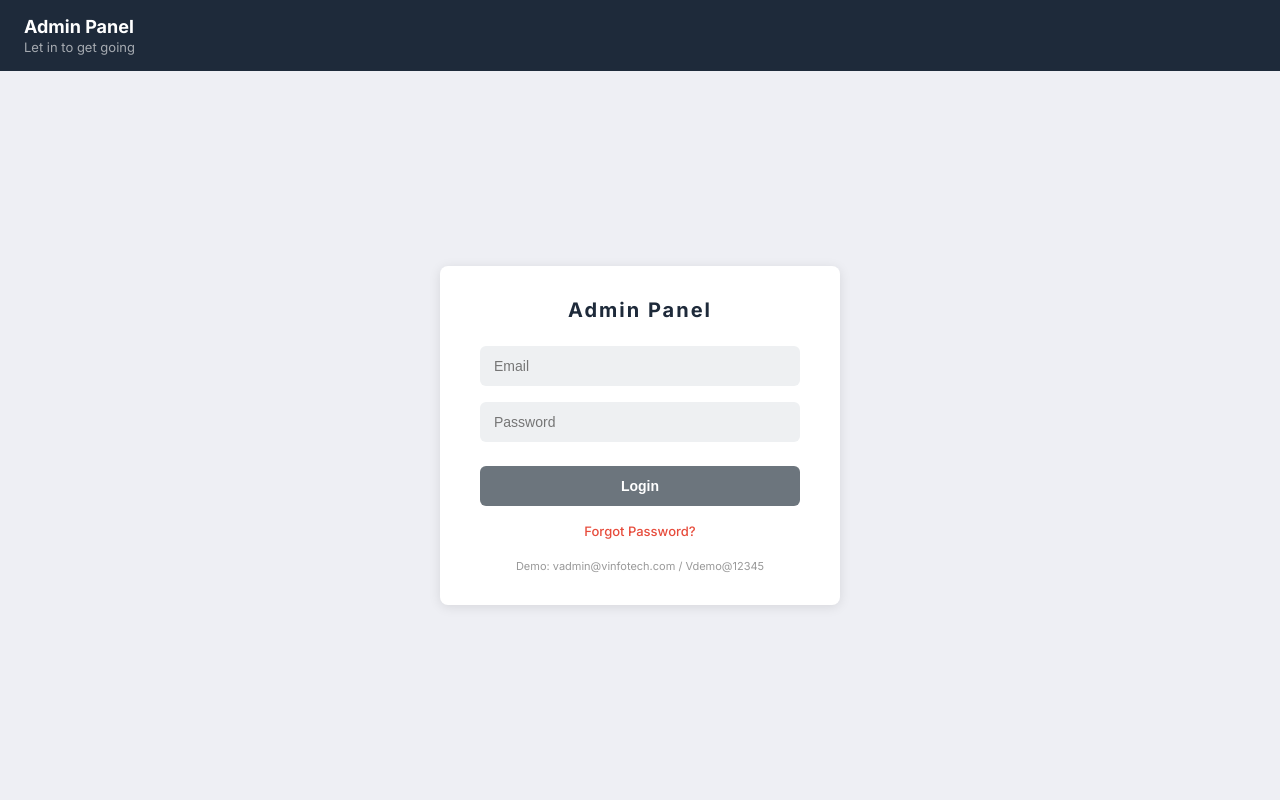
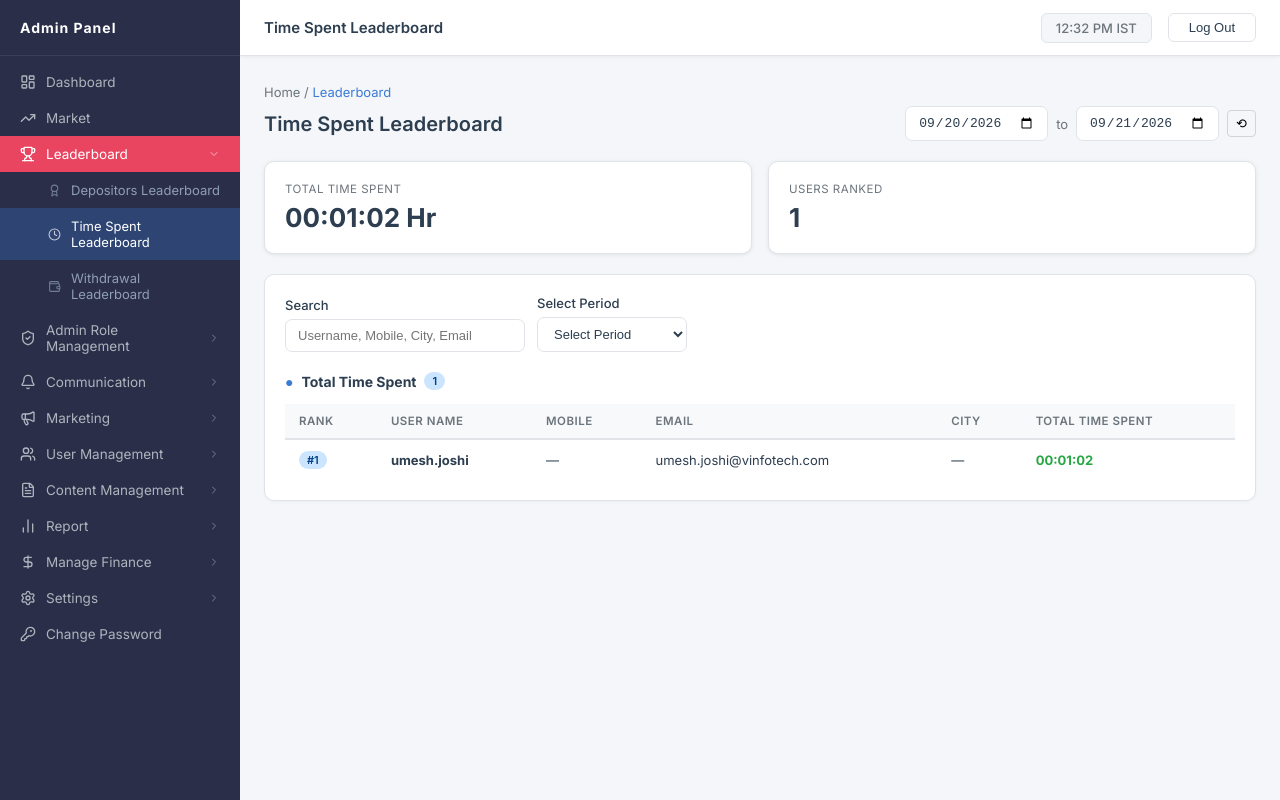
Before and after one commit to Eason518/vinfotech_demo, a React (Vite) app: page /#/leaderboard/timespent in a window 1280 px wide. Before the commit this address led to /#/login. Built offline with nearby package versions, Linux system fonts and the light colour scheme; sample sign-in values are in the browser's storage.

Commit message:
Add Leaderboard sidebar menu with Depositors/Time Spent/Withdrawal pages

```diff
--- a/src/App.jsx
+++ b/src/App.jsx
@@ -27,6 +27,9 @@ import ChangePassword from './pages/ChangePassword';
 import ForgotPassword from './pages/ForgotPassword';
 import ReferralReport from './pages/report/ReferralReport';
 import DepositWithdrawal from './pages/settings/DepositWithdrawal';
+import DepositorsLeaderboard from './pages/leaderboard/DepositorsLeaderboard';
+import TimeSpentLeaderboard from './pages/leaderboard/TimeSpentLeaderboard';
+import WithdrawalLeaderboard from './pages/leaderboard/WithdrawalLeaderboard';
 
 export default function App() {
   return (
@@ -60,6 +63,9 @@ export default function App() {
         <Route path="/forgot-password" element={<ForgotPassword />} />
         <Route path="/report/referral" element={<ReferralReport />} />
         <Route path="/settings/deposit-withdrawal" element={<DepositWithdrawal />} />
+        <Route path="/leaderboard/depositors" element={<DepositorsLeaderboard />} />
+        <Route path="/leaderboard/timespent" element={<TimeSpentLeaderboard />} />
+        <Route path="/leaderboard/withdrawal" element={<WithdrawalLeaderboard />} />
         <Route path="*" element={<Navigate to="/login" />} />
       </Routes>
     </HashRouter>
--- a/src/components/Sidebar.jsx
+++ b/src/components/Sidebar.jsx
@@ -5,12 +5,17 @@ import {
   Users, FileText, BarChart2, DollarSign, Settings, KeyRound,
   ChevronRight, UserPlus, ListChecks, Mail, BellRing,
   Tag, UserCog, BookOpen, Image, PieChart, Wallet,
-  CreditCard, Gamepad2, Upload, ScrollText, Trophy
+  CreditCard, Gamepad2, Upload, ScrollText, Trophy, Clock, Award
 } from 'lucide-react';
 
 const menuItems = [
   { label: 'Dashboard', icon: LayoutDashboard, path: '/dashboard' },
   { label: 'Market', icon: TrendingUp, path: '/market' },
+  { label: 'Leaderboard', icon: Trophy, children: [
+    { label: 'Depositors Leaderboard', icon: Award, path: '/leaderboard/depositors' },
+    { label: 'Time Spent Leaderboard', icon: Clock, path: '/leaderboard/timespent' },
+    { label: 'Withdrawal Leaderboard', icon: Wallet, path: '/leaderboard/withdrawal' },
+  ]},
   { label: 'Admin Role Management', icon: ShieldCheck, children: [
     { label: 'Add Role', icon: UserPlus, path: '/admin/add-role' },
     { label: 'Manage Roles', icon: ListChecks, path: '/admin/manage-roles' },
--- a/src/data/mockData.js
+++ b/src/data/mockData.js
@@ -118,3 +118,17 @@ export const cmsPages = [
   { id: 5, title: 'Responsible Gaming', slug: 'responsible-gaming', lastUpdated: '2024-01-15', status: 'Draft' },
   { id: 6, title: 'FAQ', slug: 'faq', lastUpdated: '2024-03-12', status: 'Published' },
 ];
+
+export const depositorsLeaderboard = [
+  { rank: 1, username: 'vijay_r', mobile: '+91 9634567890', email: 'vijay.r@gmail.com', city: 'Hyderabad', amount: 28000.00 },
+  { rank: 2, username: 'arjun_b', mobile: '+91 9456789012', email: 'arjun.bose@gmail.com', city: 'Kolkata', amount: 18500.00 },
+  { rank: 3, username: 'priya_s', mobile: '+91 9823456789', email: 'priya.s@gmail.com', city: 'Delhi', amount: 12400.00 },
+  { rank: 4, username: 'rahul_k', mobile: '+91 9876543210', email: 'rahul.kumar@gmail.com', city: 'Mumbai', amount: 6200.00 },
+  { rank: 5, username: 'rakesh_t', mobile: '+91 9234567890', email: 'rakesh.t@gmail.com', city: 'Lucknow', amount: 4100.00 },
+];
+
+export const timeSpentLeaderboard = [
+  { rank: 1, username: 'umesh.joshi', mobile: '—', email: 'umesh.joshi@vinfotech.com', city: '—', timeSpent: '00:01:02' },
+];
+
+export const withdrawalLeaderboard = [];
--- /dev/null
+++ b/src/pages/LeaderboardPage.jsx
@@ -0,0 +1,118 @@
+import { useState } from 'react';
+import Layout from '../components/Layout';
+
+export default function LeaderboardPage({ title, metricLabel, metricValue, downloadable = true, data, valueKey, formatValue }) {
+  const today = new Date();
+  const monthAgo = new Date(today); monthAgo.setDate(today.getDate() - 1);
+  const fmt = (d) => d.toISOString().slice(0, 10);
+  const [from, setFrom] = useState(fmt(monthAgo));
+  const [to, setTo] = useState(fmt(today));
+  const [search, setSearch] = useState('');
+  const [period, setPeriod] = useState('');
+
+  const filtered = data.filter((r) => {
+    if (!search) return true;
+    const q = search.toLowerCase();
+    return (
+      r.username.toLowerCase().includes(q) ||
+      (r.email && r.email.toLowerCase().includes(q)) ||
+      (r.mobile && r.mobile.toLowerCase().includes(q)) ||
+      (r.city && r.city.toLowerCase().includes(q))
+    );
+  });
+
+  const resetFilters = () => {
+    setFrom(fmt(monthAgo)); setTo(fmt(today)); setSearch(''); setPeriod('');
+  };
+
+  return (
+    <Layout title={title}>
+      <div className="page-header">
+        <p className="breadcrumb">Home / <span>Leaderboard</span></p>
+        <div className="flex justify-between items-center">
+          <h1>{title}</h1>
+          <div className="flex gap-2" style={{ alignItems: 'center' }}>
+            <div className="form-group" style={{ marginBottom: 0 }}>
+              <input type="date" className="form-control" value={from} onChange={(e) => setFrom(e.target.value)} />
+            </div>
+            <span style={{ color: 'var(--text-muted)', fontSize: '13px' }}>to</span>
+            <div className="form-group" style={{ marginBottom: 0 }}>
+              <input type="date" className="form-control" value={to} onChange={(e) => setTo(e.target.value)} />
+            </div>
+            <button className="btn-icon" onClick={resetFilters} title="Reset filters">⟲</button>
+            {downloadable && (
+              <button className="btn btn-success btn-sm" title="Export">⬇</button>
+            )}
+          </div>
+        </div>
+      </div>
+
+      <div className="stats-grid" style={{ gridTemplateColumns: 'repeat(2, 1fr)', marginBottom: '20px' }}>
+        <div className="stat-card">
+          <div className="s-label">{metricLabel}</div>
+          <div className="s-value">{metricValue}</div>
+        </div>
+        <div className="stat-card">
+          <div className="s-label">Users Ranked</div>
+          <div className="s-value">{data.length}</div>
+        </div>
+      </div>
+
+      <div className="card">
+        <div className="filter-row">
+          <div className="form-group">
+            <label className="form-label">Search</label>
+            <input
+              className="form-control"
+              placeholder="Username, Mobile, City, Email"
+              value={search}
+              onChange={(e) => setSearch(e.target.value)}
+              style={{ minWidth: '240px' }}
+            />
+          </div>
+          <div className="form-group">
+            <label className="form-label">Select Period</label>
+            <select className="form-control" value={period} onChange={(e) => setPeriod(e.target.value)}>
+              <option value="">Select Period</option>
+              <option value="today">Today</option>
+              <option value="7d">Last 7 Days</option>
+              <option value="30d">Last 30 Days</option>
+            </select>
+          </div>
+        </div>
+
+        <div className="flex items-center gap-2" style={{ marginBottom: '14px' }}>
+          <span style={{ color: 'var(--primary)' }}>●</span>
+          <strong>{metricLabel}</strong>
+          <span className="badge badge-primary">{data.length}</span>
+        </div>
+
+        <div className="table-wrapper">
+          <table>
+            <thead>
+              <tr>
+                <th>Rank</th><th>User Name</th><th>Mobile</th><th>Email</th><th>City</th><th>{metricLabel}</th>
+              </tr>
+            </thead>
+            <tbody>
+              {filtered.length === 0 ? (
+                <tr><td colSpan={6} style={{ textAlign: 'center', padding: '40px', color: 'var(--text-muted)' }}>No Record Found.</td></tr>
+              ) : filtered.map((r) => (
+                <tr key={r.rank}>
+                  <td><span className="badge badge-primary">#{r.rank}</span></td>
+                  <td><strong>{r.username}</strong></td>
+                  <td>{r.mobile || '—'}</td>
+                  <td>{r.email}</td>
+                  <td>{r.city || '—'}</td>
+                  <td style={{ fontWeight: 700, color: 'var(--success)' }}>
+                    {formatValue ? formatValue(r[valueKey]) : r[valueKey]}
+                  </td>
+                </tr>
+              ))}
+            </tbody>
+          </table>
+        </div>
+      </div>
+    </Layout>
+  );
+}
--- /dev/null
+++ b/src/pages/leaderboard/DepositorsLeaderboard.jsx
@@ -0,0 +1,16 @@
+import LeaderboardPage from '../LeaderboardPage';
+import { depositorsLeaderboard } from '../../data/mockData';
+
+export default function DepositorsLeaderboard() {
+  const total = depositorsLeaderboard.reduce((s, r) => s + r.amount, 0);
+  return (
+    <LeaderboardPage
+      title="Depositors Leaderboard"
+      metricLabel="Amount Deposited"
+      metricValue={'$' + total.toLocaleString()}
+      data={depositorsLeaderboard}
+      valueKey="amount"
+      formatValue={(v) => '$' + v.toLocaleString()}
+    />
+  );
+}
--- /dev/null
+++ b/src/pages/leaderboard/TimeSpentLeaderboard.jsx
@@ -0,0 +1,16 @@
+import LeaderboardPage from '../LeaderboardPage';
+import { timeSpentLeaderboard } from '../../data/mockData';
+
+export default function TimeSpentLeaderboard() {
+  const total = timeSpentLeaderboard[0]?.timeSpent || '00:00:00';
+  return (
+    <LeaderboardPage
+      title="Time Spent Leaderboard"
+      metricLabel="Total Time Spent"
+      metricValue={total + ' Hr'}
+      downloadable={false}
+      data={timeSpentLeaderboard}
+      valueKey="timeSpent"
+    />
+  );
+}
--- /dev/null
+++ b/src/pages/leaderboard/WithdrawalLeaderboard.jsx
@@ -0,0 +1,16 @@
+import LeaderboardPage from '../LeaderboardPage';
+import { withdrawalLeaderboard } from '../../data/mockData';
+
+export default function WithdrawalLeaderboard() {
+  const total = withdrawalLeaderboard.reduce((s, r) => s + (r.amount || 0), 0);
+  return (
+    <LeaderboardPage
+      title="Withdrawal Leaderboard"
+      metricLabel="Withdrawal"
+      metricValue={'$' + total.toLocaleString()}
+      data={withdrawalLeaderboard}
+      valueKey="amount"
+      formatValue={(v) => '$' + v.toLocaleString()}
+    />
+  );
+}
```
